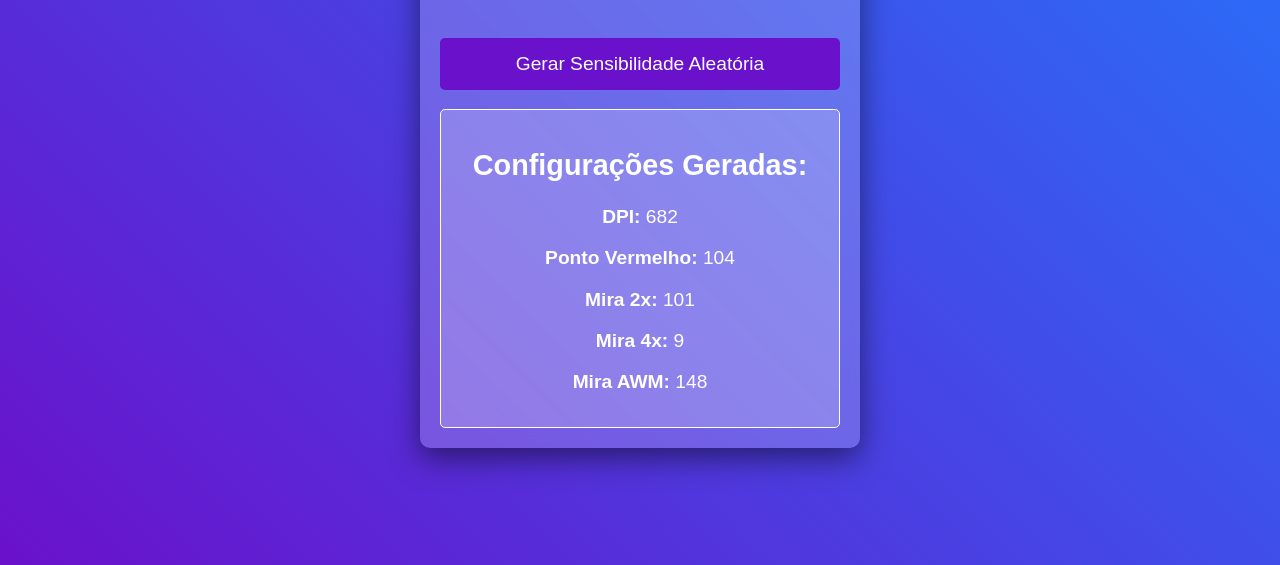
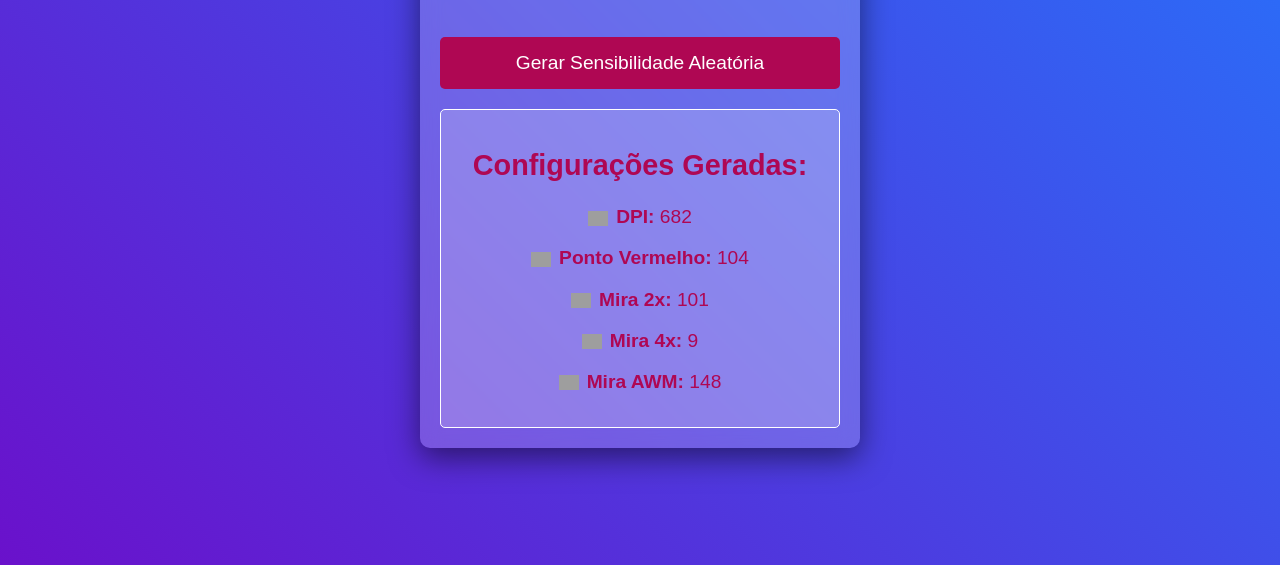
Before and after one commit to Haruzxkk/Sensi, a plain HTML site: page index.html in a window 1280 px wide. Both pictures are taken after a click on the button "Gerar Sensibilidade Aleatória". Shown: the part 235-800 px from the top of the page. Drawn offline with Linux system fonts and the light colour scheme; grey boxes are pictures that could not be loaded.

Commit message:
Add files via upload

```diff
--- a/index.html
+++ b/index.html
@@ -51,11 +51,12 @@
             border-radius: 5px;
             cursor: pointer;
             font-size: 1.2rem;
-            transition: background-color 0.3s;
+            transition: background-color 0.3s, transform 0.3s;
         }
 
         button:hover {
             background-color: #2575fc;
+            transform: scale(1.05);
         }
 
         .resultado {
@@ -66,6 +67,18 @@
             color: #ffffff;
             font-size: 1.2rem;
             border: 1px solid #fff;
+            opacity: 0;
+            transition: opacity 0.5s;
+        }
+
+        .visible {
+            opacity: 1;
+        }
+
+        .icon {
+            width: 20px;
+            vertical-align: middle;
+            margin-right: 8px;
         }
 
     </style>
@@ -88,14 +101,21 @@
 
             const resultado = `
                 <h2>Configurações Geradas:</h2>
-                <p><strong>DPI:</strong> ${dpi}</p>
-                <p><strong>Ponto Vermelho:</strong> ${pontoVermelho}</p>
-                <p><strong>Mira 2x:</strong> ${mira2x}</p>
-                <p><strong>Mira 4x:</strong> ${mira4x}</p>
-                <p><strong>Mira AWM:</strong> ${miraAwm}</p>
+                <p><img src="https://img.icons8.com/ios-filled/50/ffffff/dpi.png" class="icon"/><strong>DPI:</strong> ${dpi}</p>
+                <p><img src="https://img.icons8.com/ios-filled/50/ffffff/crosshair.png" class="icon"/><strong>Ponto Vermelho:</strong> ${pontoVermelho}</p>
+                <p><img src="https://img.icons8.com/ios-filled/50/ffffff/crosshair.png" class="icon"/><strong>Mira 2x:</strong> ${mira2x}</p>
+                <p><img src="https://img.icons8.com/ios-filled/50/ffffff/crosshair.png" class="icon"/><strong>Mira 4x:</strong> ${mira4x}</p>
+                <p><img src="https://img.icons8.com/ios-filled/50/ffffff/crosshair.png" class="icon"/><strong>Mira AWM:</strong> ${miraAwm}</p>
             `;
 
-            document.getElementById('resultado').innerHTML = resultado;
+            const resultadoDiv = document.getElementById('resultado');
+            resultadoDiv.innerHTML = resultado;
+            resultadoDiv.classList.add('visible');
+
+            // Mudar a cor aleatoriamente
+            const randomColor = `#${Math.floor(Math.random()*16777215).toString(16)}`;
+            resultadoDiv.style.color = randomColor;
+            document.querySelector('button').style.backgroundColor = randomColor;
         }
     </script>
 </body>
```
